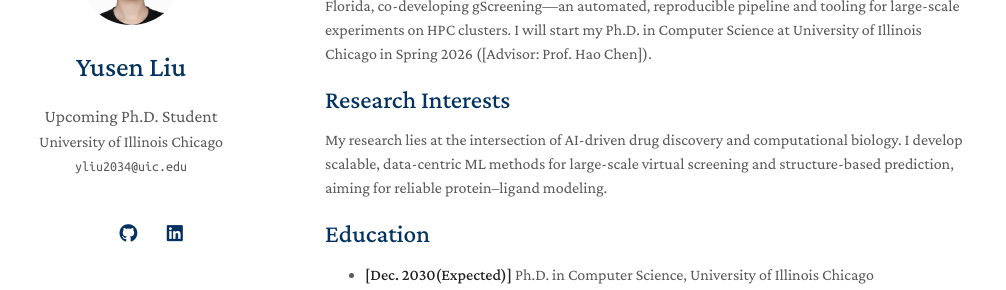
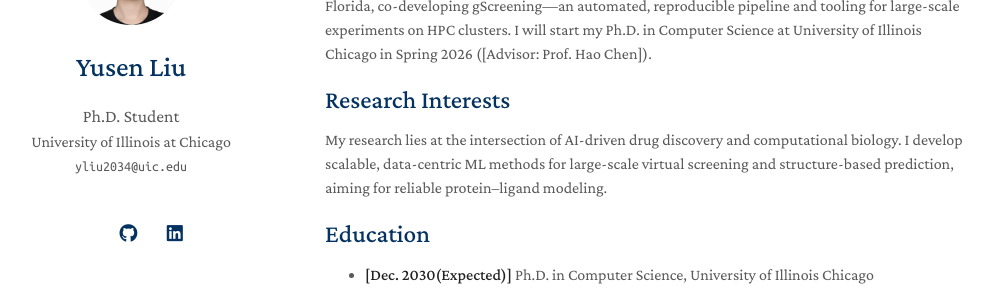
Before and after one commit to Lou1s-Lau/louislau.github.io, a Jekyll site: the page built from index.md, in a window 1280 px wide. Shown: the part 163-453 px from the top of the page, without its empty margins (145-1151 px from the left). Built offline with Jekyll 4.4.1, drawn with Linux system fonts in a browser that asks for light colours; a style sheet for code colours, icons or effects is not loaded; our own code applies the rules of GitHub Pages for plain Markdown files.

Commit message:
Update position and affiliation in config file

```diff
--- a/_config.yml
+++ b/_config.yml
@@ -1,7 +1,7 @@
 # Basic Information
 title: Yusen Liu
-position: Upcoming Ph.D. Student
-affiliation: University of Illinois Chicago
+position: Ph.D. Student
+affiliation: University of Illinois at Chicago
 email: yliu2034@uic.edu
 
 # Search Engine Optimization (SEO)
```
